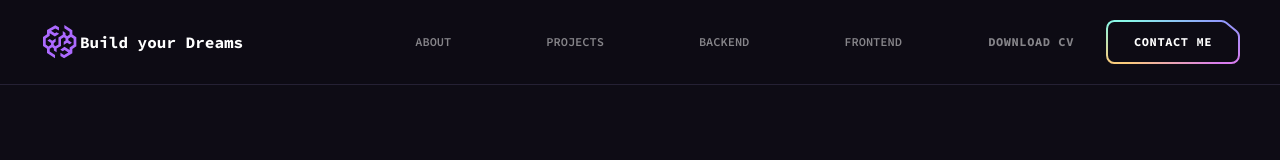
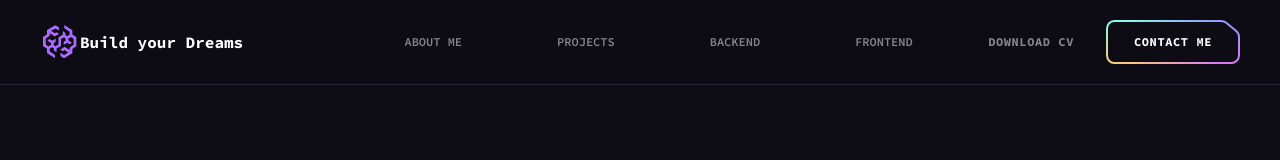
Before and after one commit to AlexandreDresch/Portfolio, a React (Vite) app: page / in a window 1280 px wide. Shown: the top 160 px of the page. Built offline with nearby package versions, Linux system fonts and the light colour scheme.

Commit message:
fix: update navigation constants

```diff
--- a/src/constants/index.ts
+++ b/src/constants/index.ts
@@ -1,7 +1,7 @@
 export const navigation = [
     {
       id: "0",
-      title: "About",
+      title: "About me",
       url: "#about",
     },
     {
```
